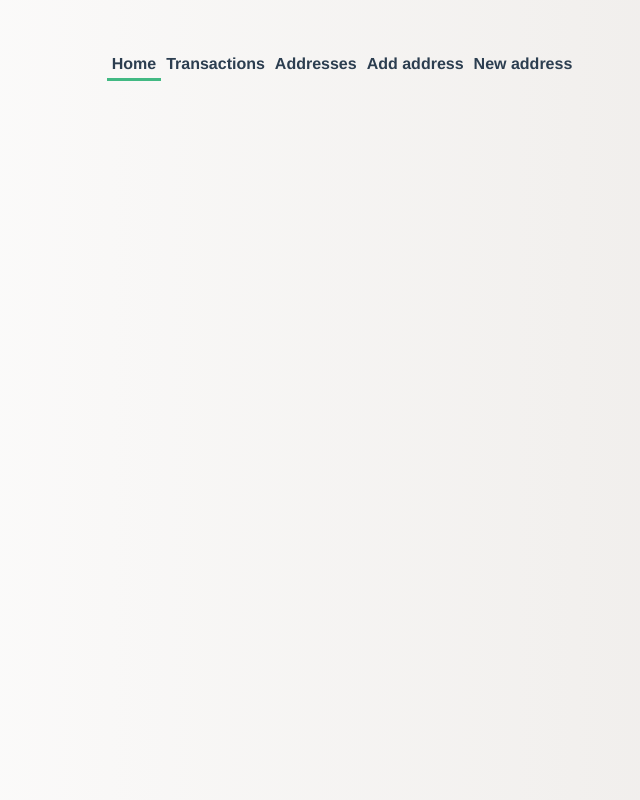
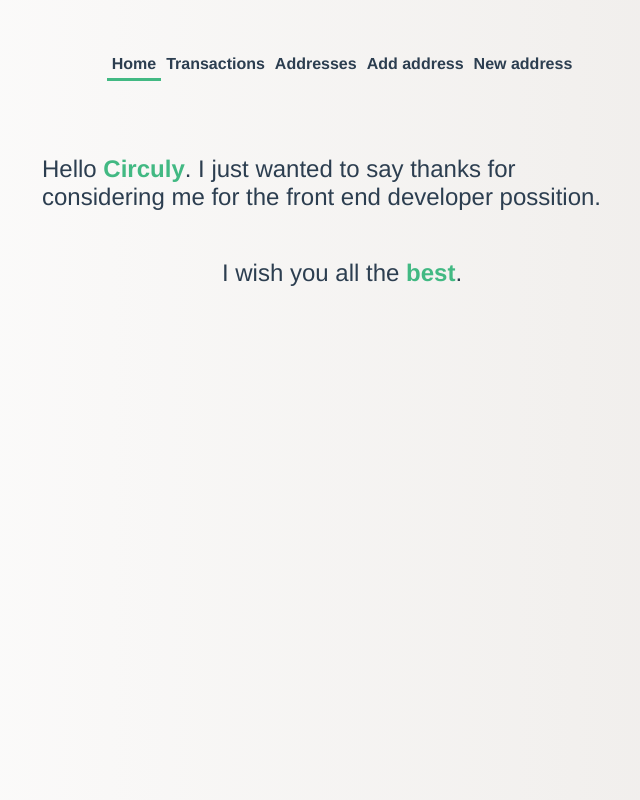
Before and after one commit to virgilseo/circuly-task, a Vue app: page /transactions in a window 1280 px wide. Shown: the whole page, without its empty margins (298-938 px from the left). Built offline with nearby package versions, Linux system fonts and the light colour scheme.

Commit message:
Add home page message

```diff
--- a/src/assets/stylesheets/app.css
+++ b/src/assets/stylesheets/app.css
@@ -187,3 +187,25 @@ ul {
   font-size: 1.4em;
   margin-left: 5%;
 }
+
+/*Home page*/
+
+.message-container {
+  width: 80%;
+  display: flex;
+  flex-flow: column;
+  align-items: center;
+  justify-content: center;
+  font-size: 1.5em;
+
+}
+.home {
+  display: flex;
+  flex-flow: column;
+  align-items: center;
+}
+
+.circuly-text, .best-text {
+  color: #42b983;
+  font-weight: bold;
+}
--- a/src/assets/stylesheets/responsive.css
+++ b/src/assets/stylesheets/responsive.css
@@ -1,7 +1,7 @@
 
 @media screen and (min-width: 750px) {
 
-  .addresses, .transactions, .add-address, .new-addresses {
+  .addresses, .transactions, .add-address, .new-addresses, .home {
     max-width: 750px;
     margin: auto;
   }
--- a/src/views/Home.vue
+++ b/src/views/Home.vue
@@ -1,4 +1,10 @@
 <template>
   <div class="home">
+    <div class="message-container">
+      <p>Hello <span class="circuly-text">Circuly</span>. I just wanted to say thanks for considering me for
+        the front end developer possition.
+      </p>
+      <p>I wish you all the <span class="best-text">best</span>.</p>
+    </div>
   </div>
 </template>
```
